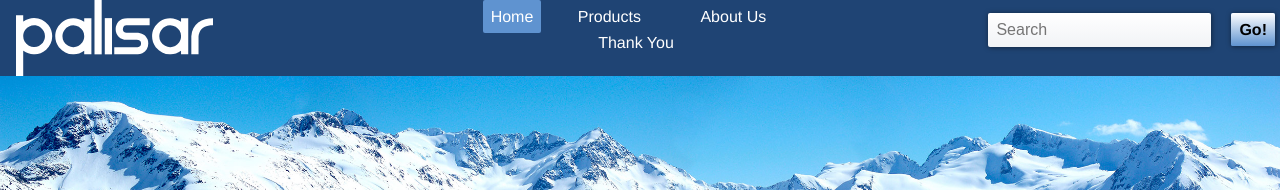
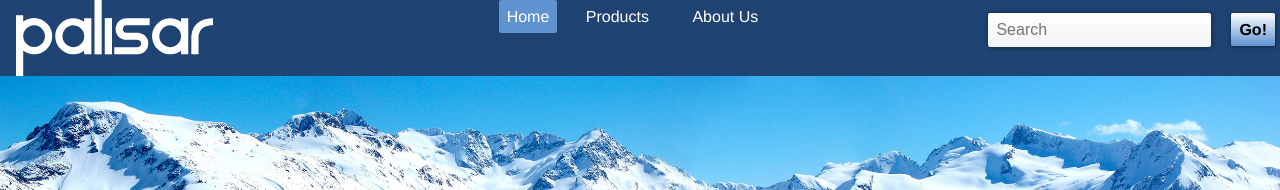
Before and after one commit to rofiqul-cyber/ecommerce-website, a Jekyll site: the page built from index.html, in a window 1280 px wide. Shown: the top 190 px of the page. Built offline with Jekyll 4.4.1, drawn with Linux system fonts in a browser that asks for light colours; some web fonts are replaced; Markdown is read by kramdown in place of the engine named in the settings.

Commit message:
Fixed Nav

```diff
--- a/_layouts/default.html
+++ b/_layouts/default.html
@@ -39,9 +39,6 @@
         </li>
         <li class="list-group-item list-group-item-inline li-width">
           <a href="{{site.baseurl}}/about/" class="white-link {% if page.url contains 'about' %}current{% endif %}">About Us</a>
-        </li>
-        <li class="list-group-item list-group-item-inline li-width">
-          <a href="{{site.baseurl}}/thank-you/" class="white-link {% if page.url =='/thank-you/' %}current{% endif %}">Thank You</a>
         </li>
       </ul>
     </nav>
--- a/css/list-group.css
+++ b/css/list-group.css
@@ -18,5 +18,5 @@
 }
 
 .li-width {
-    width: 7em;
+    width: 6em;
 }
```
